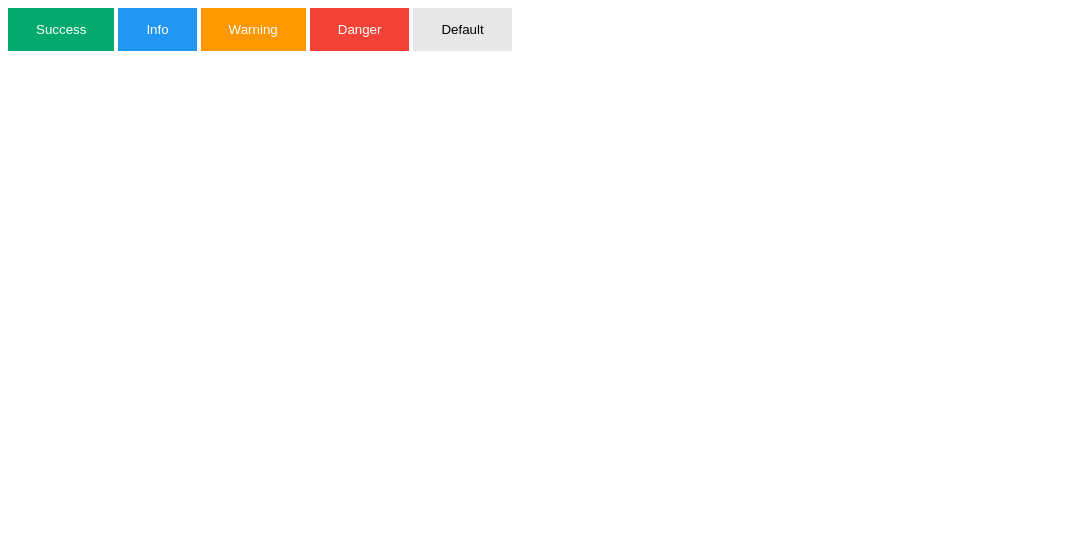
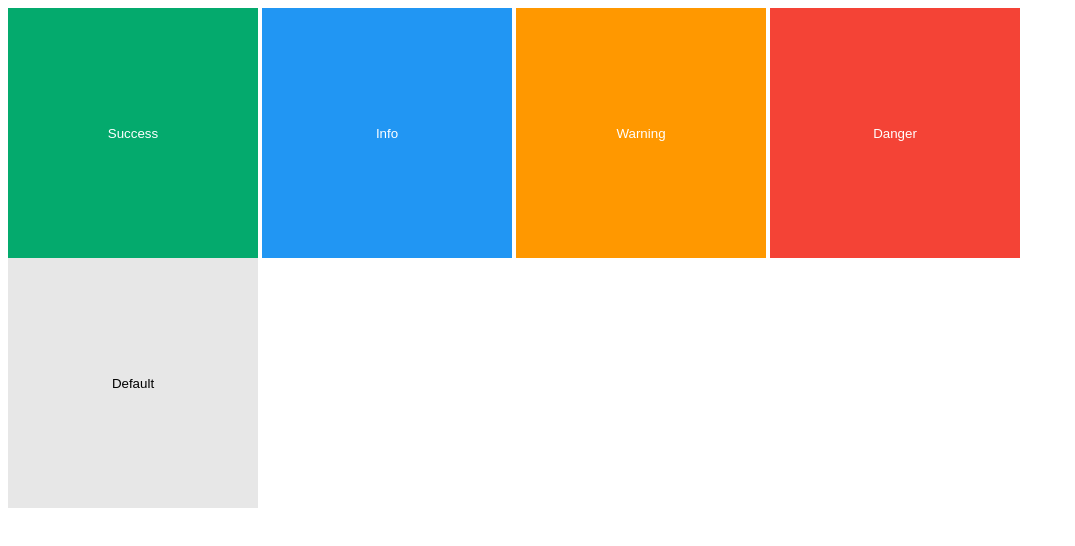
Before and after one commit to yago5656/sitehtml, a plain HTML site: page index.html in a window 1280 px wide. Shown: the whole page, without its empty margins (0-1075 px from the left). Drawn offline with Linux system fonts and the light colour scheme.

Commit message:
atualização

```diff
--- a/index.html
+++ b/index.html
@@ -13,7 +13,8 @@
   color: white; /* Add a text color */
   padding: 14px 28px; /* Add some padding */
   cursor: pointer; /* Add a pointer cursor on mouse-over */
-  text-align: center;
+  height:250px ;
+  width:250px ;
 }
 
 .success {background-color: #04AA6D;} /* Green */
```
